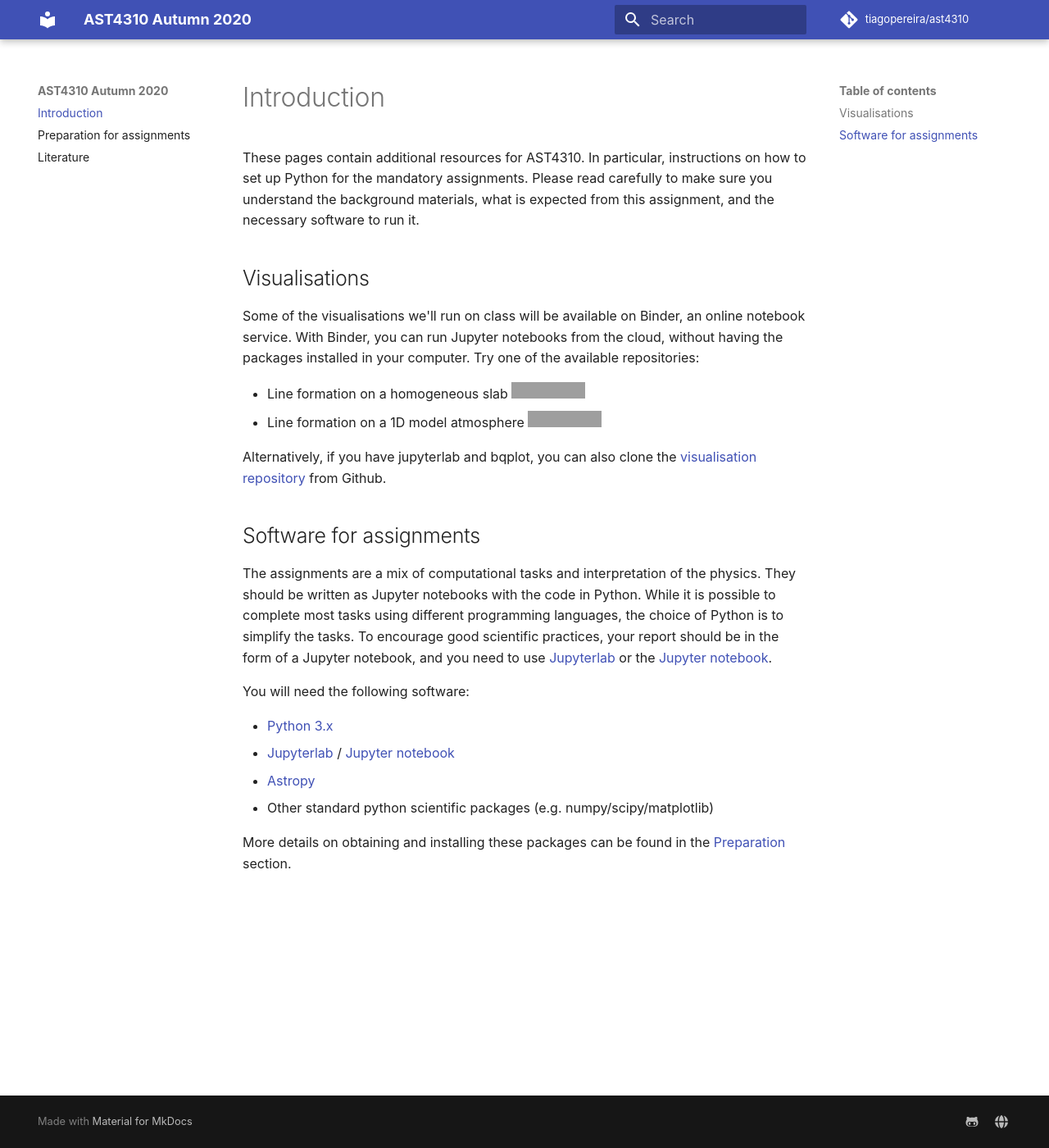
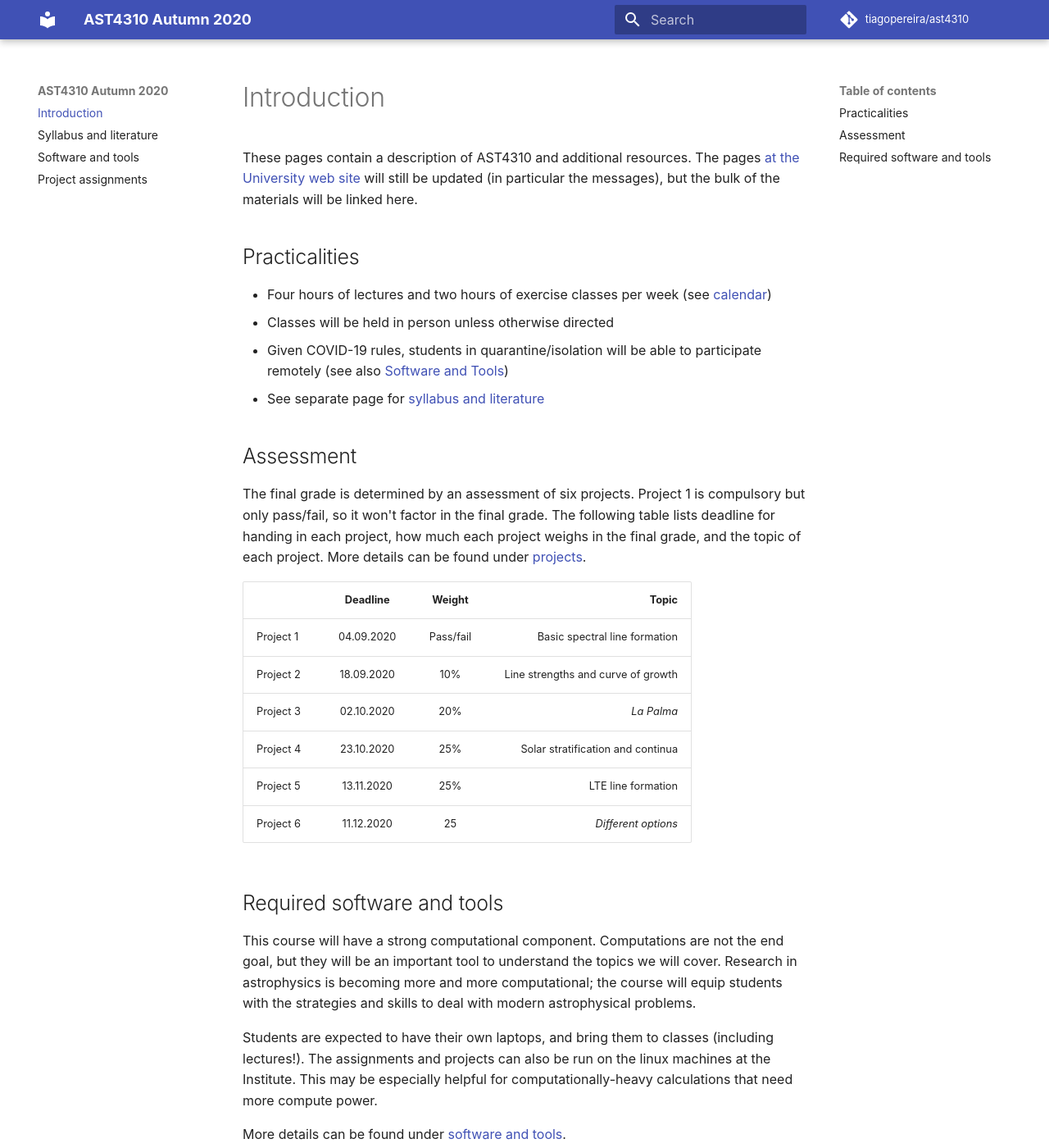
Before and after one commit to tiagopereira/ast4310_h20, an MkDocs documentation site: the page built from docs/index.md, in a window 1280 px wide and 1400 px high. Shown: the whole window at 82% size. Built offline with MkDocs 1.6.1 and Material for MkDocs 9.7.7, drawn with Linux system fonts in a browser that asks for light colours; comment, search, counter and statistics services are not loaded; old or Windows-style settings are respelled for this version of MkDocs; some of the changed text lies outside the part shown; grey boxes are pictures that could not be loaded.

Commit message:
Minor updates 2020

```diff
--- a/docs/index.md
+++ b/docs/index.md
@@ -1,26 +1,33 @@
 # Introduction
 
+These pages contain a description of AST4310 and additional resources. The pages [at the University web site](https://www.uio.no/studier/emner/matnat/astro/AST4310/h20/index.html) will still be updated (in particular the messages), but the bulk of the materials will be linked here.
 
-These pages contain additional resources for AST4310. In particular, instructions on how to set up Python for the mandatory assignments. Please read carefully to make sure you understand the background materials, what is expected from this assignment, and the necessary software to run it.
+## Practicalities
 
-## Visualisations
+- Four hours of lectures and two hours of exercise classes per week (see [calendar](https://www.uio.no/studier/emner/matnat/astro/AST4310/h20/timeplan/index.html))
+- Classes will be held in person unless otherwise directed
+- Given COVID-19 rules, students in quarantine/isolation will be able to participate remotely (see also [Software and Tools](tools/))
+- See separate page for [syllabus and literature](literature/)
 
-Some of the visualisations we'll run on class will be available on Binder, an online notebook service. With Binder, you can run Jupyter notebooks from the cloud, without having the packages installed in your computer. Try one of the available repositories:
+## Assessment
 
-* Line formation on a homogeneous slab [![Binder](https://mybinder.org/badge_logo.svg)](https://mybinder.org/v2/gh/tiagopereira/rt-viz/master?filepath=notebooks%2Fline_formation_slab.ipynb)
-* Line formation on a 1D model atmosphere [![Binder](https://mybinder.org/badge_logo.svg)](https://mybinder.org/v2/gh/tiagopereira/rt-viz/master?filepath=notebooks%2Fline_formation_atmos1d.ipynb)
+The final grade is determined by an assessment of six projects. Project 1 is compulsory but only pass/fail, so it won't factor in the final grade. The following table lists deadline for handing in each project, how much each project weighs in the final grade, and the topic of each project. More details can be found under [projects](projects/).
 
-Alternatively, if you have jupyterlab and bqplot, you can also clone the [visualisation repository](https://github.com/tiagopereira/rt-viz) from Github.
+|        | Deadline          | Weight  |  Topic  |
+| ------------- |:-------------:| :----:|---:|
+| Project 1     | 04.09.2020 | Pass/fail | Basic spectral line formation |
+| Project 2     | 18.09.2020 | 10% | Line strengths and curve of growth |
+| Project 3     | 02.10.2020 | 20% | *La Palma* |
+| Project 4     | 23.10.2020 | 25% | Solar stratification and continua |
+| Project 5     | 13.11.2020 | 25% | LTE line formation |
+| Project 6     | 11.12.2020 | 25 | *Different options* |
 
-## Software for assignments
+## Required software and tools
 
-The assignments are a mix of computational tasks and interpretation of the physics. They should be written as Jupyter notebooks with the code in Python. While it is possible to complete most tasks using different programming languages, the choice of Python is to simplify the tasks. To encourage good scientific practices, your report should be in the form of a Jupyter notebook, and you need to use [Jupyterlab](https://jupyterlab.readthedocs.io/en/latest/) or the [Jupyter notebook](https://jupyter.org/).
+This course will have a strong computational component. Computations are not the end goal, but they will be an important tool to understand the topics we will cover. Research in astrophysics is becoming more and more computational; the course will equip students with the strategies and skills to deal with modern astrophysical problems.
 
-You will need the following software:
+Students are expected to have their own laptops, and bring them to classes (including lectures!). The assignments and projects can also be run on the linux machines at the Institute. This may be especially helpful for computationally-heavy calculations that need more compute power.
 
-* [Python 3.x](https://docs.python.org/3/)
-* [Jupyterlab](https://jupyterlab.readthedocs.io/en/latest/) / [Jupyter notebook](https://jupyter.org/)
-* [Astropy](https://www.astropy.org/)
-* Other standard python scientific packages (e.g. numpy/scipy/matplotlib)
+More details can be found under [software and tools](tools/).
 
-More details on obtaining and installing these packages can be found in the [Preparation](prep.md) section.
+The projects are in Jupyter notebook format. Only two programming languages are allowed: Python or Julia. In the classes we will make extensive use of Jupyter lab. In addition, some basic familiarity with `git` is required - it will be used mostly to download and update assignments.
--- a/mkdocs.yml
+++ b/mkdocs.yml
@@ -14,8 +14,9 @@ extra:
 
 pages:
     - Introduction: index.md
-    - Preparation for assignments: prep.md
-    - Literature: literature.md
+    - Syllabus and literature: literature.md
+    - Software and tools: tools.md
+    - Project assignments: projects.md
 theme:
     name: 'material'
     font: false   # avoid Google fonts for GDPR compliance
```
